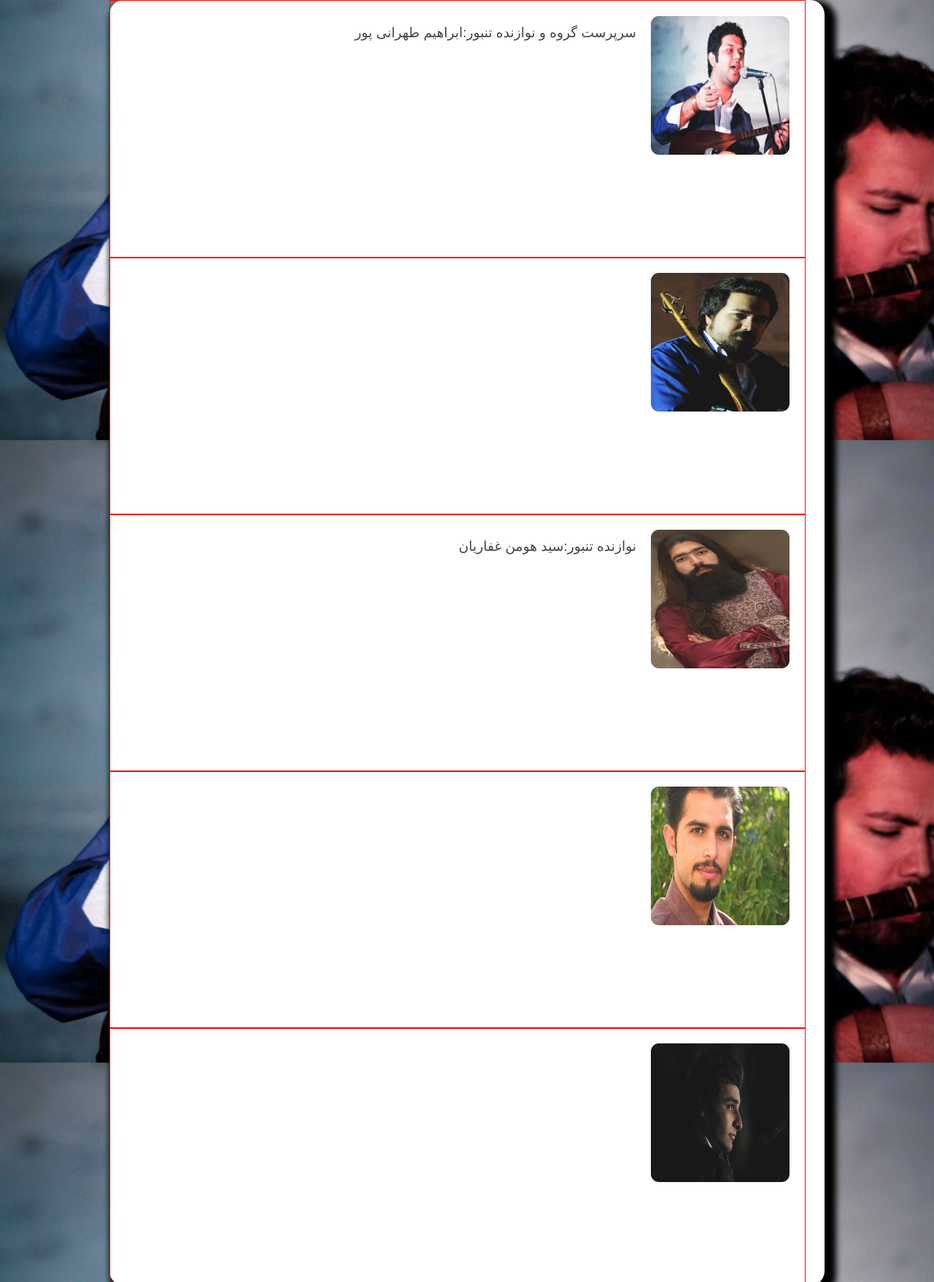
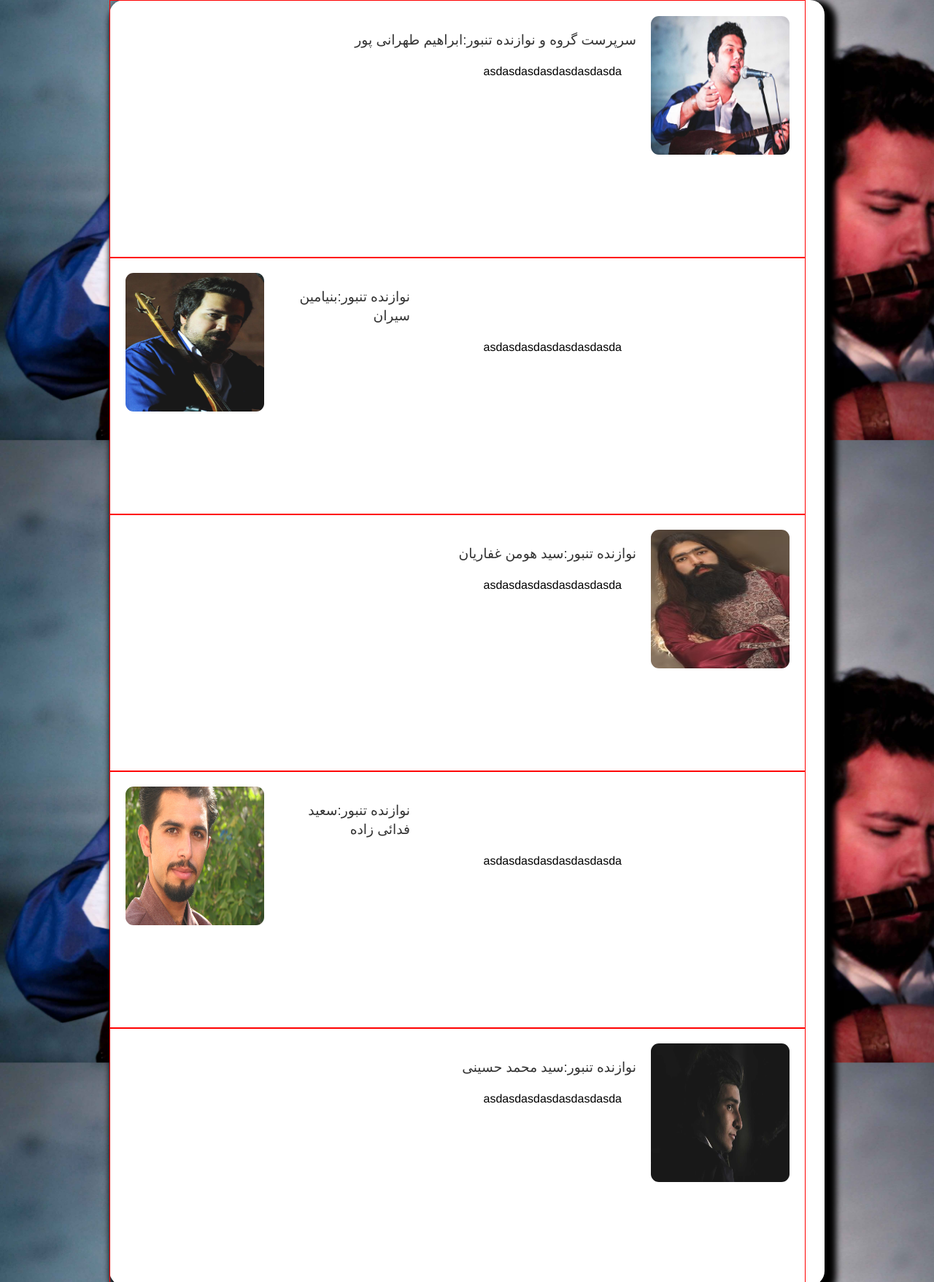
Before and after one commit to mediateq/HananEnsemble, a PHP site: page /player.php in a window 1280 px wide. Shown: the part 250-2007 px from the top of the page at 73% size. Run offline with PHP 8.4, Linux system fonts and the light colour scheme.

Commit message:
edit tag p h3

```diff
--- a/player.php
+++ b/player.php
@@ -6,12 +6,15 @@
 						<img src="./images/player/1.jpg" alt="">
 					</a>
 					<h3>سرپرست گروه و نوازنده تنبور:ابراهیم طهرانی پور</h3>
+					<p>asdasdasdasdasdasdasda</p>
 				</div>
 
-				<div class="contain">
+				<div class="contain two">
 					<a href="./images/player/2.jpg" rel='prettyphoto[gallery1]' title="نوازنده تنبور:بنیامین سیران">
 						<img src="./images/player/2.jpg" alt="">
 					</a>
+					<h3>نوازنده تنبور:بنیامین سیران</h3>
+					<p>asdasdasdasdasdasdasda</p>
 				</div>
 
 				<div class="contain">
@@ -19,18 +22,23 @@
 						<img src="./images/player/3.jpg" alt="">
 					</a>
 					<h3>نوازنده تنبور:سید هومن غفاریان</h3>
+					<p>asdasdasdasdasdasdasda</p>
 				</div>
 
-				<div class="contain">
+				<div class="contain two">
 					<a href="./images/player/4.jpg" rel='prettyphoto[gallery1]' title="نوازنده تنبور:سعید فدائی زاده">
 						<img src="./images/player/4.jpg" alt="">
 					</a>
+					<h3>نوازنده تنبور:سعید فدائی زاده</h3>
+					<p>asdasdasdasdasdasdasda</p>
 				</div>
 
 				<div class="contain">
 					<a href="./images/player/5.jpg" rel='prettyphoto[gallery1]' title="نوازنده تنبور:محمد حسینی">
 						<img src="./images/player/5.jpg" alt="" >
 					</a>
+					<h3>نوازنده تنبور:سید محمد حسینی</h3>
+					<p>asdasdasdasdasdasdasda</p>
 				</div>
 
 
--- a/style.css
+++ b/style.css
@@ -466,9 +466,22 @@ section.middle div.gallery .contain a img:hover{
 	-o-transition: opacity 500ms;
 	transition: opacity 500ms;
 }
-
 section.middle div.gallery .contain h3{
-	margin-top: 			30px;
+	margin-top: 			40px;
 	margin-right: 			230px;
-	color: 					#444;
-	}
+	color: 					#333;
+}
+section.middle div.gallery .contain p{
+	margin-right: 			250px;
+	color: 					#000;
+}
+section.middle div.gallery .two a img{
+	float: 					left;
+	margin-left: 			20px;
+}
+section.middle div.gallery .two h3{
+	margin-right: 			540px;
+}
+section.middle div.gallery .two p{
+	margin-right: 			250px;
+}
```
